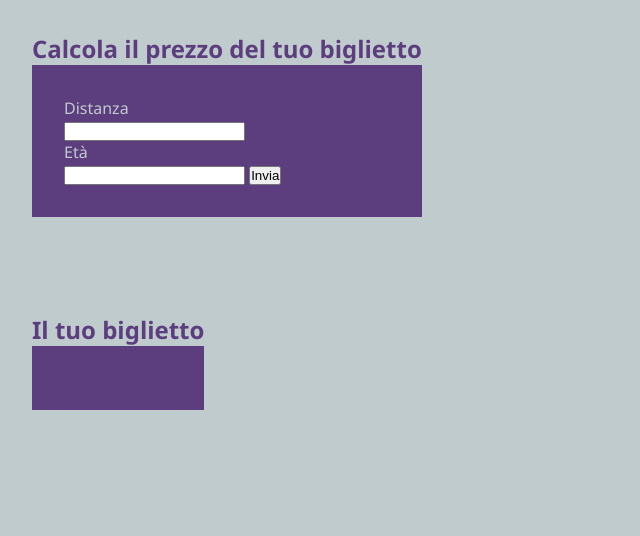
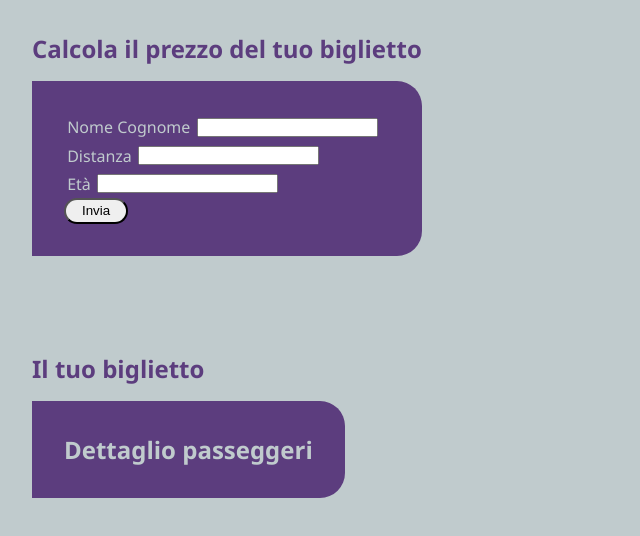
Before and after one commit to federicaarosio/js-biglietto-treno-form, a plain HTML site: page index.html in a window 1280 px wide. Shown: the whole page, without its empty margins (0-640 px from the left). Drawn offline with Linux system fonts and the light colour scheme.

Commit message:
added section with ticket inputs

```diff
--- a/css/style.css
+++ b/css/style.css
@@ -23,8 +23,30 @@ main section {
     padding: 2rem;
 }
 
+main h1 {
+    margin-bottom: 1rem;
+}
+
 div.box {
     padding: 2rem;
     background-color: #5c3d7e;
     color: #c0cbcd;
+    border-top-right-radius: 25px;
+    border-bottom-right-radius: 25px;
 }
+
+div.row {
+    display: flex;
+    align-items: center;
+}
+
+div input,
+div p {
+    margin: .2rem;
+}
+
+div button {
+    display: block;
+    border-radius: 25px;
+    padding: .2rem 1rem;
+}
--- a/index.html
+++ b/index.html
@@ -13,20 +13,37 @@
     <section>
         <h1>Calcola il prezzo del tuo biglietto</h1>
         <div class="box">
-            <p>
-                Distanza
-            </p>
-            <input type="text" id="distance-input">
-            <p>
-                Età
-            </p>
-            <input type="text" id="passengerAge-input">
-            <button>Invia</button>
+            <form>
+                <div class="row">
+                    <p>Nome Cognome</p>
+                    <input type="text">
+                </div>
+
+                <div class="row">
+                    <p>Distanza</p>
+                    <input type="text" id="distance-input">
+                </div>
+
+                <div class="row">
+                    <p>Età</p>
+                    <input type="text" id="passengerAge-input">
+                </div>
+
+                <div class="row">
+                    <button>Invia</button>
+                </div>
+
+            </form>
         </div>
     </section>
     <section>
         <h1>Il tuo biglietto</h1>
-        <div class="box"></div>
+        <div class="box">
+            <h2>
+                Dettaglio passeggeri
+            </h2>
+
+        </div>
     </section>
 </main>
 
```
